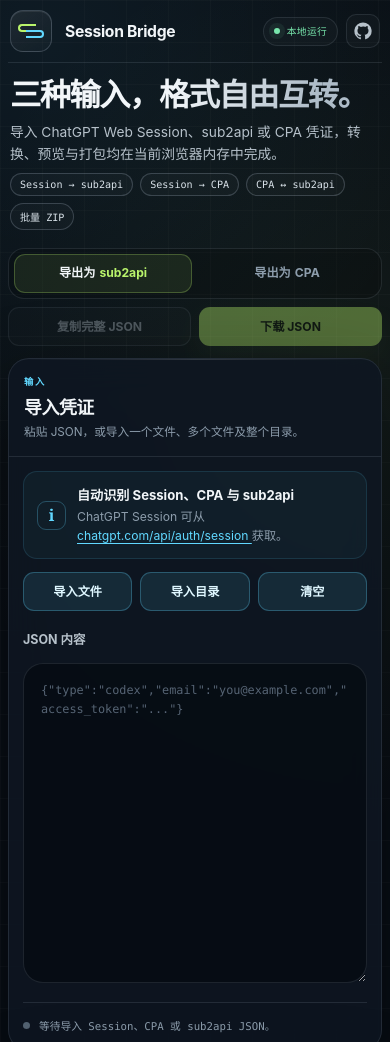
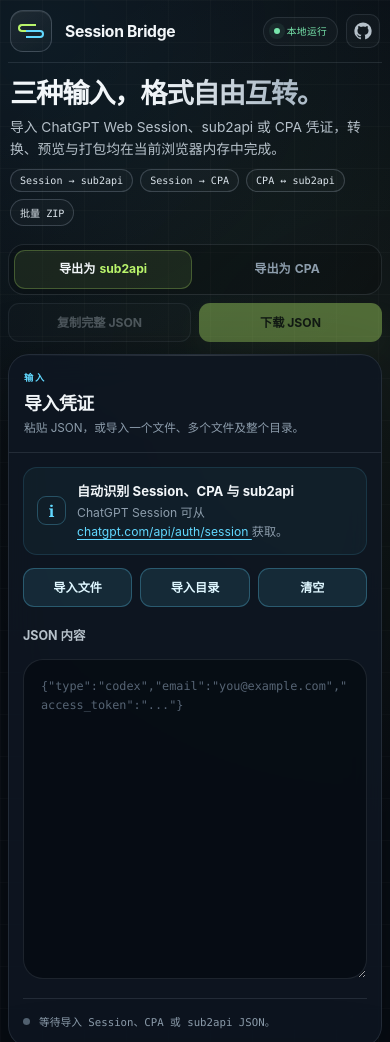
Before and after one commit to imengying/GptSession, a website built with Vite: page index.html in a window 390 px wide. Shown: the top 1042 px of the page. Built offline with nearby package versions, Linux system fonts and the light colour scheme.

Commit message:
优化readme

```diff
--- a/src/styles.css
+++ b/src/styles.css
@@ -219,7 +219,7 @@ a {
 .hero h1 {
   max-width: 860px;
   margin: 0;
-  font-size: clamp(2rem, 3.25vw, 3.15rem);
+  font-size: clamp(1.75rem, 2.7vw, 2.65rem);
   font-weight: 680;
   line-height: 1.06;
   letter-spacing: -0.045em;
@@ -1025,7 +1025,7 @@ tbody tr:hover:not(.empty-row) {
 
   .hero h1 {
     max-width: 720px;
-    font-size: clamp(1.95rem, 5.6vw, 2.8rem);
+    font-size: clamp(1.7rem, 4.8vw, 2.35rem);
   }
 
   .toolbar-actions .button {
@@ -1057,7 +1057,7 @@ tbody tr:hover:not(.empty-row) {
   }
 
   .hero h1 {
-    font-size: clamp(1.8rem, 8vw, 2.25rem);
+    font-size: clamp(1.55rem, 7vw, 1.95rem);
     line-height: 1.08;
   }
 
```
Also changed, not shown: README.md.
